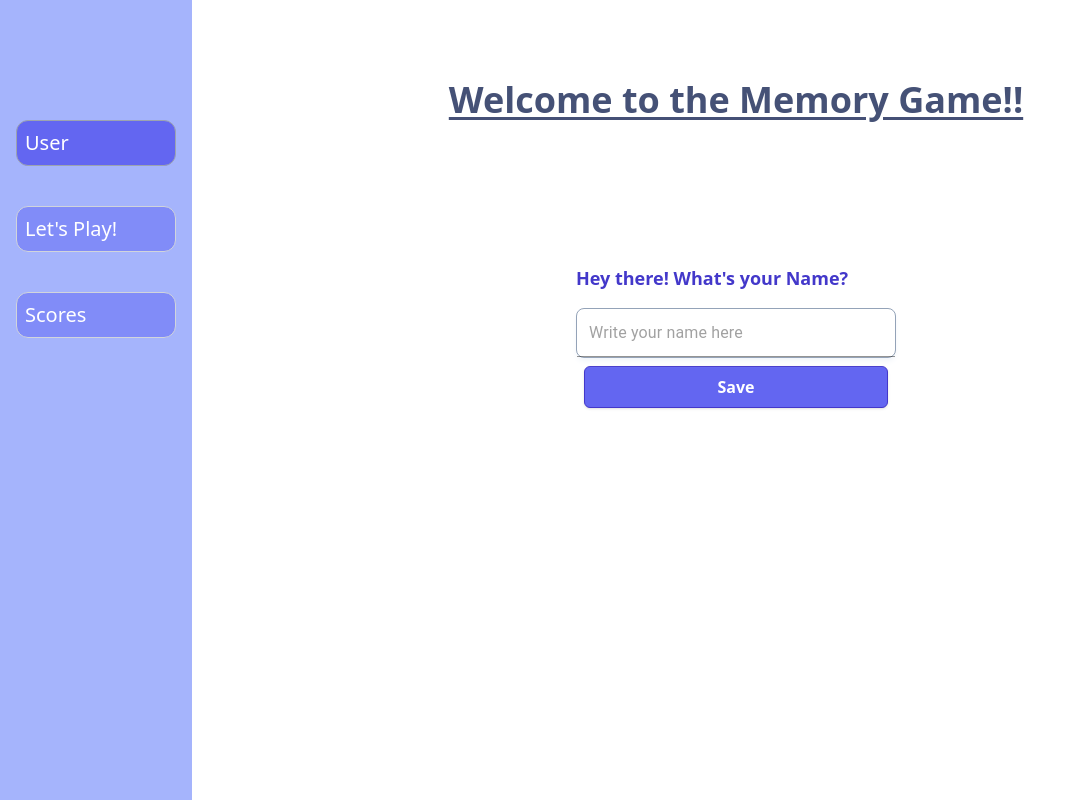
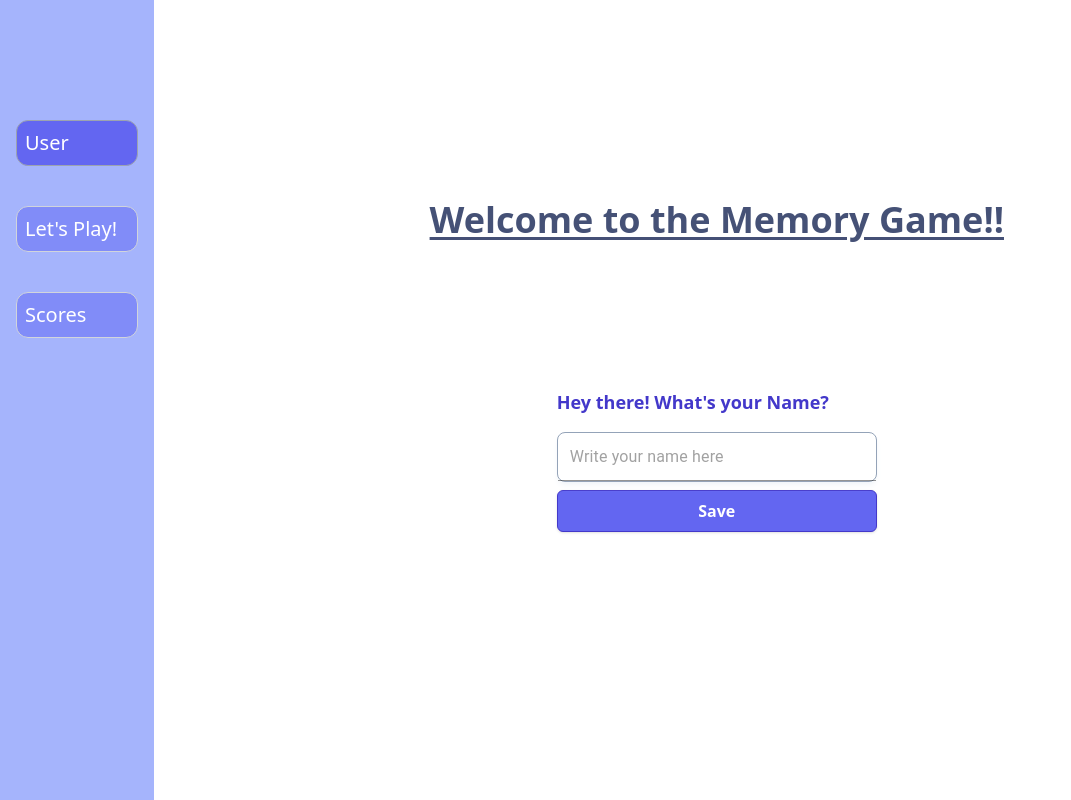
Before and after one commit to NunomValdez/memory_game, a React (Vite) app: page / in a window 1280 px wide. Shown: the whole page, without its empty margins (0-1071 px from the left). Built offline with nearby package versions, Linux system fonts and the light colour scheme; no server answers; what pexels would draw is missing.

Commit message:
small fixes to improve UX

```diff
--- a/src/GameApp.jsx
+++ b/src/GameApp.jsx
@@ -19,20 +19,21 @@ function GameApp() {
 
   // Shuffle and reset the game board
   const shuffleAndResetBoard = () => {
-    const shuffled = [...gameCards].sort(() => Math.random() - 0.5);
-    shuffled.forEach((card) => (card.isFlipped = false));
-    setGameCards(shuffled);
+    const shuffledBoard = [...gameCards.sort(() => Math.random() - 0.5)];
+    shuffledBoard.forEach((card) => (card.isFlipped = false));
+    setGameCards(shuffledBoard);
     setWinningPairs([]);
   };
 
+  //Verify if the player is a winner
   useEffect(() => {
-    if (winningPairs.length === 6) {
+    if (winningPairs.length === 6 || runTimer === 0) {
       shuffleAndResetBoard();
     }
-  }, [winningPairs, setGameCards, setWinningPairs]);
+  }, [winningPairs, runTimer]);
 
   const checkMatch = (currentPhotoIndex) => {
-    // define the logic to show the card when is NOT a match as well, for 1sec, and then flip them again
+    // Define the logic to show the card when is NOT a match as well, for 1sec, and then flip them again
     if (
       gameCards[previousImageIndex.current].id ===
         gameCards[currentPhotoIndex].id &&
@@ -57,8 +58,10 @@ function GameApp() {
   };
 
   const handleImageClick = (currentPhotoIndex) => {
+    if (!runTimer) {
+      alert("Click start");
+    }
     gameCards[currentPhotoIndex].isFlipped = true;
-
     if (currentPhotoIndex !== previousImageIndex.current && runTimer) {
       if (previousImageIndex.current === -1) {
         previousImageIndex.current = currentPhotoIndex;
@@ -72,12 +75,14 @@ function GameApp() {
       console.log("same card");
     }
   };
+  {
+    winningPairs.length === 6 && alert("You&apos;re a Winner!");
+  }
 
   return (
     <div className="flex h-screen dark:bg-slate-50">
       <section className="flex-1 pb-10 flex flex-col items-center">
         <Timer />
-        {winningPairs.length === 6 && <h3>You&apos;re a Winner! </h3>}
         <GameBoard
           duplicatedImagesArray={gameCards}
           handleImageClick={handleImageClick}
--- a/src/Layout.jsx
+++ b/src/Layout.jsx
@@ -7,7 +7,7 @@ export default function Layout() {
     <>
       <div className="flex h-screen dark:bg-slate-50">
         <NavBar />
-        <section className="flex-1 py-10 flex flex-col items-center">
+        <section className="flex-1 py-10 flex flex-col justify-center items-center">
           <Header />
           <Outlet />
         </section>
--- a/src/components/Card.jsx
+++ b/src/components/Card.jsx
@@ -12,7 +12,7 @@ export default function Card({ photo, handleImageClick, photoIndex }) {
 
   return (
     <button
-      className={` flex justify-center transition-all duration-500 relative  rounded-lg m-1 w-full h-full`}
+      className={`flex justify-center transition-all duration-500 relative rounded-lg m-[1px] w-full h-full`}
       onClick={() => handleImageClick(photoIndex)}
       disabled={!runTimer}
     >
--- a/src/components/GameBoard.jsx
+++ b/src/components/GameBoard.jsx
@@ -4,7 +4,7 @@ import Card from "./Card";
 export default function GameBoard({ duplicatedImagesArray, handleImageClick }) {
   return (
     <>
-      <div className="grid grid-rows-3 grid-cols-4 gap-4 justify-center justify-items-center">
+      <div className="grid grid-rows-3 grid-cols-4 gap-6 justify-center">
         {duplicatedImagesArray.map((photo, photoIndex) => (
           <Card
             key={`${photo.id}-${photoIndex}`}
--- a/src/components/NavBar.jsx
+++ b/src/components/NavBar.jsx
@@ -2,7 +2,7 @@ import { NavLink } from "react-router-dom";
 
 export default function NavBar() {
   return (
-    <nav className="flex flex-col justify-start md:w-[15%] sm:min-w-24 bg-indigo-300 text-white h-lvh pt-[5%] ">
+    <nav className="flex flex-col justify-start sm:w-[15%] md:w-[12%] bg-indigo-300 text-white h-lvh pt-[5%] ">
       <ul className="space-y-2 p-4">
         <li>
           <NavLink
@@ -34,7 +34,7 @@ export default function NavBar() {
         </li>
         <li>
           <NavLink
-            to="/game/scores"
+            to="game/scores"
             className={({ isActive }) =>
               `${
                 isActive
--- a/src/components/UserNameForm.jsx
+++ b/src/components/UserNameForm.jsx
@@ -20,7 +20,8 @@ export default function UserNameForm() {
     setUserName(event.target.value);
   };
 
-  const handleNameSubmit = () => {
+  const handleNameSubmit = (event) => {
+    event.preventDefault();
     setPlayerName(userName);
     localStorage.setItem("playerName", userName);
     setUserName("");
@@ -29,7 +30,8 @@ export default function UserNameForm() {
 
   return (
     <div className="flex justify-center items-center w-full h-[50%]">
-      <FormControl required className="font-sans pt-52">
+      <form onSubmit={handleNameSubmit} required>
+        <FormControl required>
           <label className="font-bold text-lg text-indigo-700">
             Hey there! What&apos;s your Name?
           </label>
@@ -37,16 +39,16 @@ export default function UserNameForm() {
             value={userName}
             placeholder="Write your name here"
             onChange={handleInputChange}
-          className="md:w-80 sm:w-64 font-sans font-normal leading-5 px-3 py-2 rounded-lg shadow-md shadow-slate-100 dark:shadow-slate-900 focus:shadow-outline-purple dark:focus:shadow-outline-purple focus:shadow-lg border border-solid border-slate-400 hover:border-purple-500 dark:hover:border-purple-500 focus:border-purple-400 dark:focus:border-purple-500 dark:border-slate-600 bg-white dark:bg-slate-100 text-slate-900 dark:text-slate-300 focus-visible:outline-0"
+            className="md:w-80 sm:w-64 mb-2 font-sans font-normal leading-5 px-3 py-2 rounded-lg shadow-md shadow-slate-100 dark:shadow-slate-900 focus:shadow-outline-purple dark:focus:shadow-outline-purple focus:shadow-lg border border-solid border-slate-400 hover:border-purple-500 dark:hover:border-purple-500 focus:border-purple-400 dark:focus:border-purple-500 dark:border-slate-600 bg-white dark:bg-slate-100 text-slate-900 dark:text-slate-300 focus-visible:outline-0"
           />
           <button
-          onClick={handleNameSubmit}
             type="submit"
-          className="m-2 bg-indigo-500 hover:bg-indigo-700 text-white font-semibold py-2 px-4 border border-indigo-700 rounded-md shadow transition duration-200 ease-in-out"
+            className="bg-indigo-500 hover:bg-indigo-700 text-white font-semibold py-2 border border-indigo-700 rounded-md shadow transition duration-100 ease-in-out"
           >
             Save
           </button>
         </FormControl>
+      </form>
     </div>
   );
 }
--- a/src/components/timer/ScoreModal.jsx
+++ b/src/components/timer/ScoreModal.jsx
@@ -3,14 +3,18 @@ import { useState, useEffect, useContext } from "react";
 import Box from "@mui/material/Box";
 import Modal from "@mui/material/Modal";
 import { GameContext } from "../../context-provider/ContextProvider";
+import { useNavigate } from "react-router-dom";
 
 export default function ScoreModal() {
   const [open, setOpen] = useState(true);
   const [savedWinnerData, setSavedWinnerData] = useState([]);
+  const { timerHistory } = useContext(GameContext);
+  const navigate = useNavigate();
 
-  const { timerHistory } = useContext(GameContext);
-
-  const handleClose = () => setOpen(false);
+  const handleClose = () => {
+    setOpen(false);
+    navigate("/game");
+  };
 
   useEffect(() => {
     try {
--- a/src/components/timer/Timer.jsx
+++ b/src/components/timer/Timer.jsx
@@ -44,7 +44,7 @@ export default function Timer() {
     }
   };
 
-  const isWinner = winningPairs.length === 6;
+  const isWinner = winningPairs.length === 6 && runTimer;
 
   useEffect(() => {
     if (isWinner) {
@@ -55,11 +55,13 @@ export default function Timer() {
       setSeconds(0);
       setWinningPairs([]);
     }
-  }, [isWinner]);
+  }, [isWinner, runTimer]);
 
   return (
     <>
-      <h1 className="text-xl text-lime-950 mb-5">Are you ready? Click Start</h1>
+      <h1 className="text-xl text-lime-950 mb-5">
+        Are you ready? Click Start to start playing
+      </h1>
       <div className="flex border border-spacing-0 p-2 border-indigo-200 rounded-2xl mb-10">
         <h2 className="text-xl text-indigo-800 pl-4">Timer</h2>
         <h3 className="text-xl px-4 text-indigo-800 underline underline-offset-4 ">
```
Lines whose indentation alone changed are shown as unchanged.
